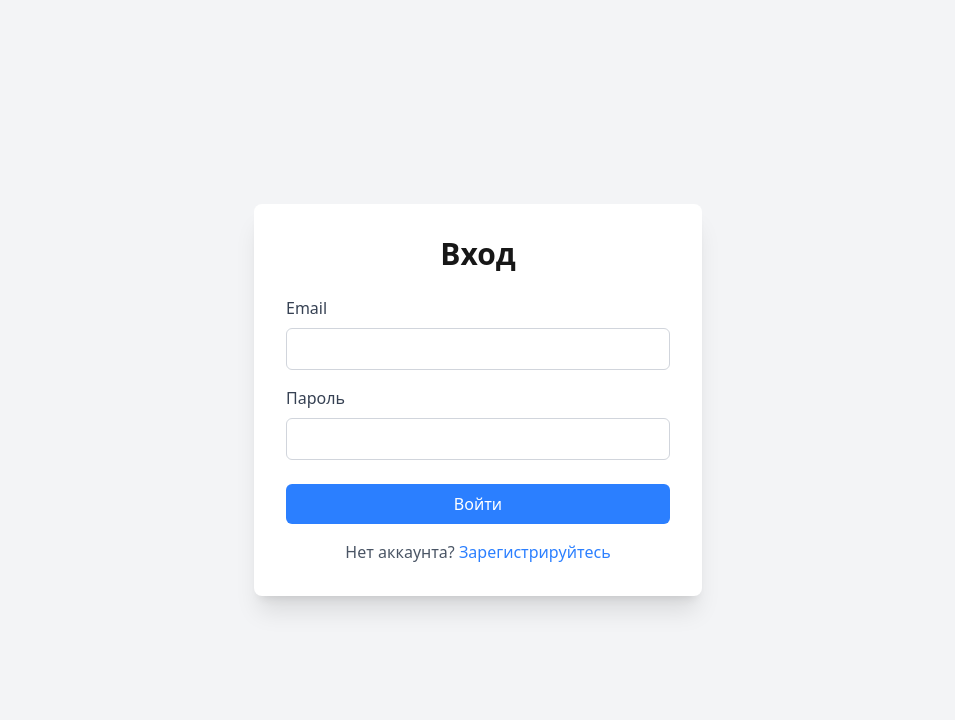
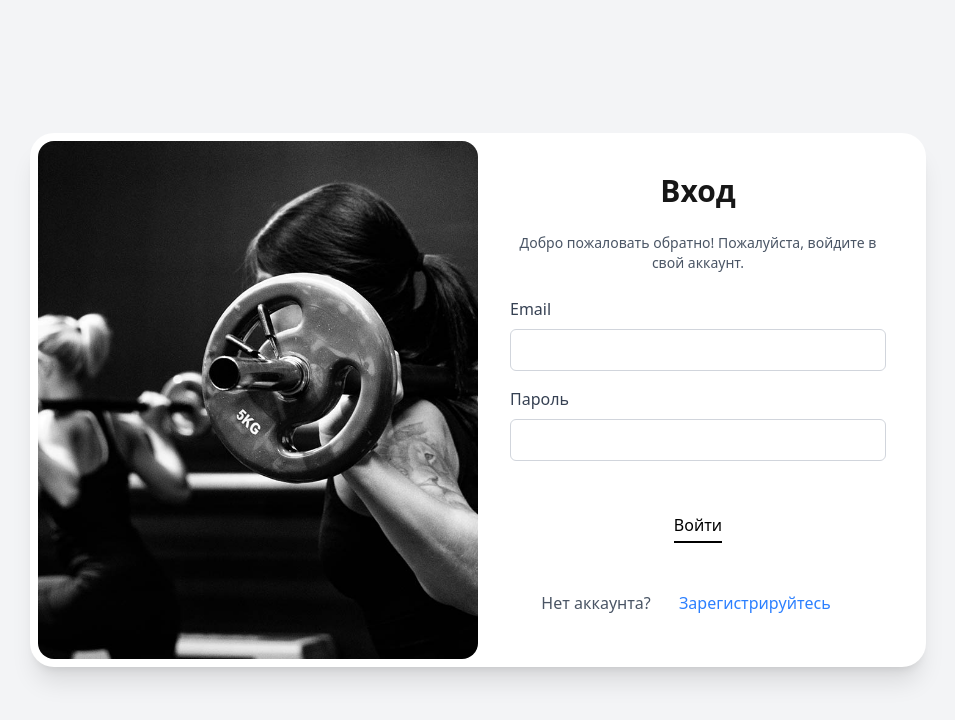
Before and after one commit to ArtofWASD/white_board, a Next.js app in the folder frontend/: page /login in a window 1280 px wide. Shown: the top 720 px of the page, without its empty margins (162-1117 px from the left). Built offline with nearby package versions, Linux system fonts and the light colour scheme.

Commit message:
feat: Add login page and a reusable Button component with various styles and functionalities.

```diff
--- a/frontend/src/app/login/page.tsx
+++ b/frontend/src/app/login/page.tsx
@@ -3,6 +3,9 @@
 import React, { useEffect, useState } from 'react';
 import { useRouter } from 'next/navigation';
 import { useAuth } from '../../contexts/AuthContext';
+import { Button } from '../../components/ui/Button';
+import Image from 'next/image';
+import { motion, AnimatePresence } from 'framer-motion';
 
 export default function LoginPage() {
   const router = useRouter();
@@ -45,9 +48,36 @@ export default function LoginPage() {
   }
 
   return (
-    <div className="min-h-screen flex items-center justify-center bg-gray-100">
-      <div className="max-w-md w-full bg-white p-8 rounded-lg shadow-xl">
+    <div className="min-h-screen flex items-center justify-center bg-gray-100 p-4">
+      <div className="max-w-4xl w-full bg-white rounded-3xl shadow-xl flex flex-col md:flex-row p-2">
+        {/* Left Side - Image (Visible on md+) */}
+        <div className="hidden md:block md:w-1/2 relative min-h-[500px] rounded-2xl overflow-hidden">
+          <AnimatePresence mode="wait">
+            <motion.div
+              initial={{ opacity: 0 }}
+              animate={{ opacity: 1 }}
+              exit={{ opacity: 0 }}
+              transition={{ duration: 0.5 }}
+              className="absolute inset-0"
+            >
+              <Image
+                src="/register_pic_1.jpg"
+                alt="Login"
+                fill
+                className="object-cover"
+                priority
+              />
+            </motion.div>
+          </AnimatePresence>
+        </div>
+
+        {/* Right Side - Form */}
+        <div className="w-full md:w-1/2 p-8 flex flex-col justify-center overflow-hidden">
           <h2 className="text-3xl font-bold text-center mb-6">Вход</h2>
+
+          <div className="text-center mb-6">
+            <p className="text-gray-600 text-sm">Добро пожаловать обратно! Пожалуйста, войдите в свой аккаунт.</p>
+          </div>
 
           {error && (
             <div className="mb-4 p-2 bg-red-100 text-red-700 rounded">
@@ -56,7 +86,13 @@ export default function LoginPage() {
           )}
 
           <form onSubmit={handleSubmit}>
-          <div className="mb-4">
+            <motion.div
+              initial={{ x: 50, opacity: 0 }}
+              animate={{ x: 0, opacity: 1 }}
+              transition={{ duration: 0.3 }}
+              className="space-y-4"
+            >
+              <div>
                 <label htmlFor="email" className="block text-gray-700 font-medium mb-2">
                   Email
                 </label>
@@ -70,7 +106,7 @@ export default function LoginPage() {
                 />
               </div>
 
-          <div className="mb-6">
+              <div>
                 <label htmlFor="password" className="block text-gray-700 font-medium mb-2">
                   Пароль
                 </label>
@@ -84,25 +120,29 @@ export default function LoginPage() {
                 />
               </div>
 
-          <button
+              <Button
                 type="submit"
                 disabled={loading}
-            className="w-full bg-blue-500 hover:bg-blue-600 text-white font-medium py-2 px-4 rounded-md transition duration-300 disabled:opacity-50"
+                variant="primary"
+                className="w-full mt-6"
               >
                 {loading ? 'Обработка...' : 'Войти'}
-          </button>
+              </Button>
+            </motion.div>
           </form>
 
-        <div className="mt-4 text-center">
+          <div className="mt-6 text-center">
             <p className="text-gray-600">
               Нет аккаунта?{' '}
-            <button
-              onClick={() => router.push('/register')}
-              className="text-blue-500 hover:text-blue-700 font-medium"
+              <Button
+                href="/register"
+                variant="link"
+                className="font-medium p-0 h-auto"
               >
                 Зарегистрируйтесь
-            </button>
+              </Button>
             </p>
+          </div>
         </div>
       </div>
     </div>
--- a/frontend/src/components/ui/Button.tsx
+++ b/frontend/src/components/ui/Button.tsx
@@ -79,10 +79,12 @@ export const Button: React.FC<ButtonProps> = ({
   const content = (
     <>
       <span className="flex flex-col items-center justify-center w-full h-full">
-        <span>{children}</span>
-        {showUnderline && (
-          <span className={`${underlineStyles} ${underlineWidths[size]} block`}></span>
-        )}
+        <span className="flex flex-col items-center">
+          <span>{children}</span>
+          {showUnderline && (
+            <span className={`${underlineStyles} ${underlineWidths[size]} block`}></span>
+          )}
+        </span>
       </span>
 
       {tooltip && (
```
Lines whose indentation alone changed are shown as unchanged.
